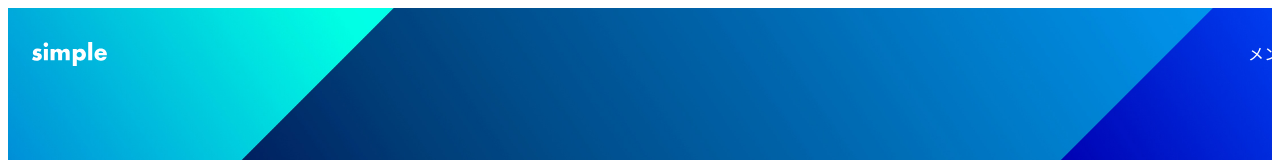
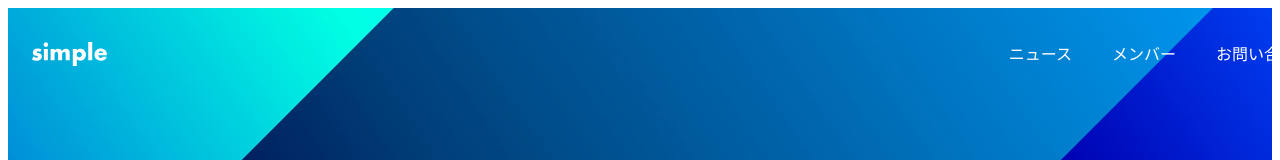
Before and after one commit to tomo-0224/my-next-project, a Next.js app: page / in a window 1280 px wide. Shown: the top 160 px of the page. Built offline with nearby package versions, Linux system fonts and the light colour scheme.

Commit message:
✨ ヘッダーリンク項目の追加

```diff
--- a/app/_components/header/index.tsx
+++ b/app/_components/header/index.tsx
@@ -16,10 +16,16 @@ export default function Header() {
           priority
         />
       </Link>
-      <nav>
+      <nav className={styles.nav}>
         <ul className={styles.items}>
           <li>
+            <Link href="/news">ニュース</Link>
+          </li>
+          <li>
             <Link href="/members">メンバー</Link>
+          </li>
+          <li>
+            <Link href="/contact">お問い合わせ</Link>
           </li>
         </ul>
       </nav>
```
